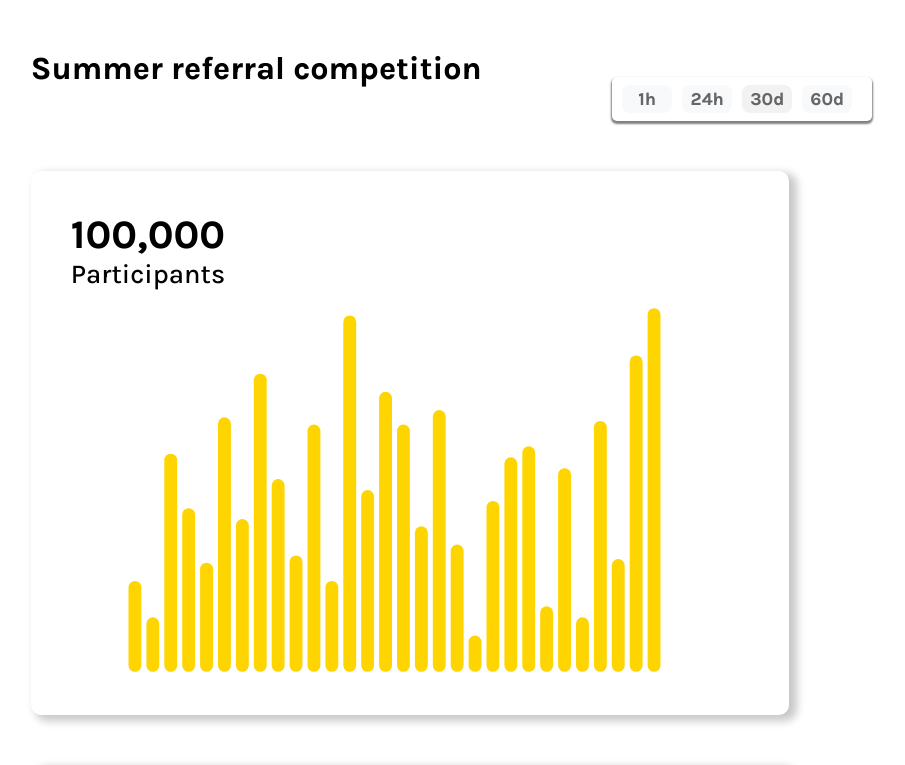
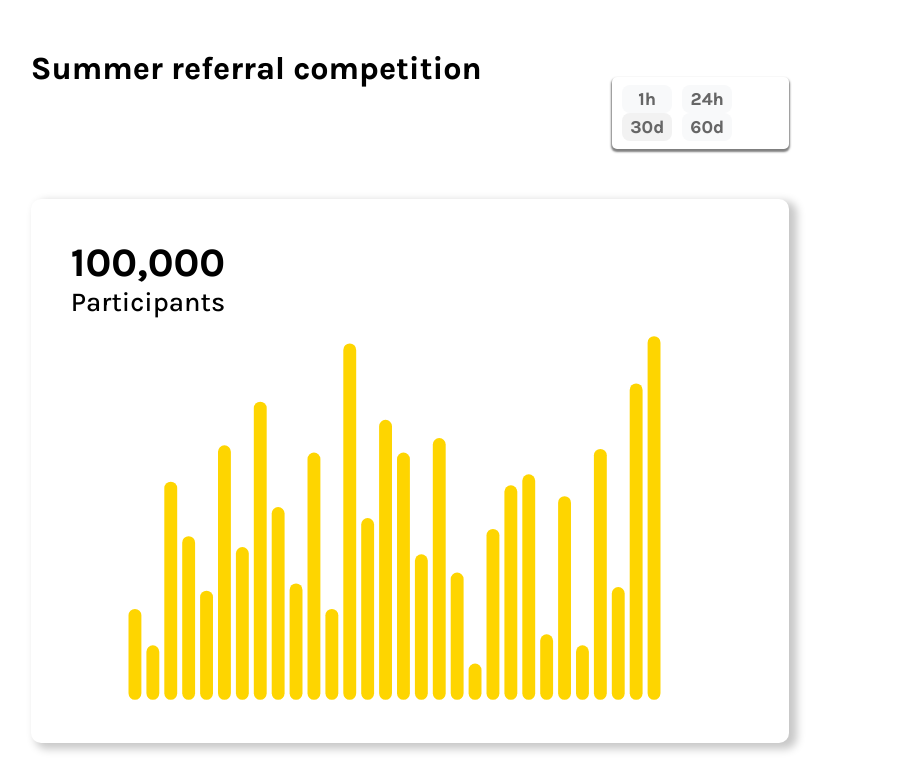
Before and after one commit to armaanrasheed/zootools-challenge-armaanrasheed, a React (Vite) app: page / in a window 1280 px wide. Shown: the top 765 px of the page, without its empty margins (230-1135 px from the left). Built offline with nearby package versions, Linux system fonts and the light colour scheme.

Commit message:
final last commit

```diff
--- a/src/components/Navbar.css
+++ b/src/components/Navbar.css
@@ -1,6 +1,7 @@
 
 #nav-container{
     margin-left:66%;
+    margin-right:20%;
 
     margin-top:-2.5%;
     width:fit-content;
```
